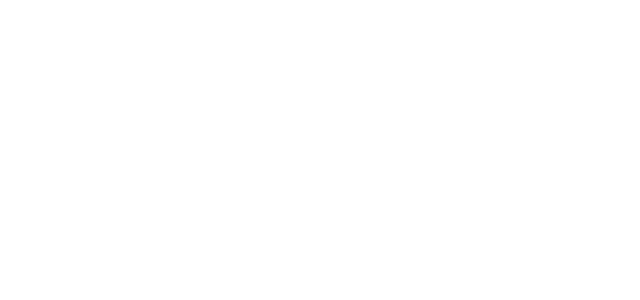
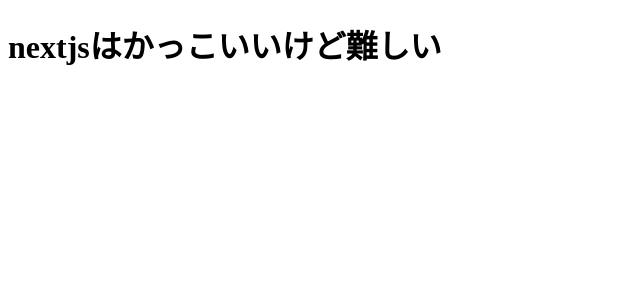
Before and after one commit to uenomoto/real_world_kai, a Next.js app in the folder front/: page / in a window 1280 px wide. Shown: the top 300 px of the page, without its empty margins (0-640 px from the left). Built offline with nearby package versions, Linux system fonts and the light colour scheme.

Commit message:
cros設定完了、nextのnode_moduleをボリュームからマウントを外した

```diff
--- a/front/src/pages/index.tsx
+++ b/front/src/pages/index.tsx
@@ -14,6 +14,7 @@
         <meta name="viewport" content="width=device-width, initial-scale=1" />
         <link rel="icon" href="/favicon.ico" />
       </Head>
+      <h1>nextjsはかっこいいけど難しい</h1>
     </>
   );
 }
```
Also changed, not shown: 2 other files (tests, documents, lock files or other folders).
